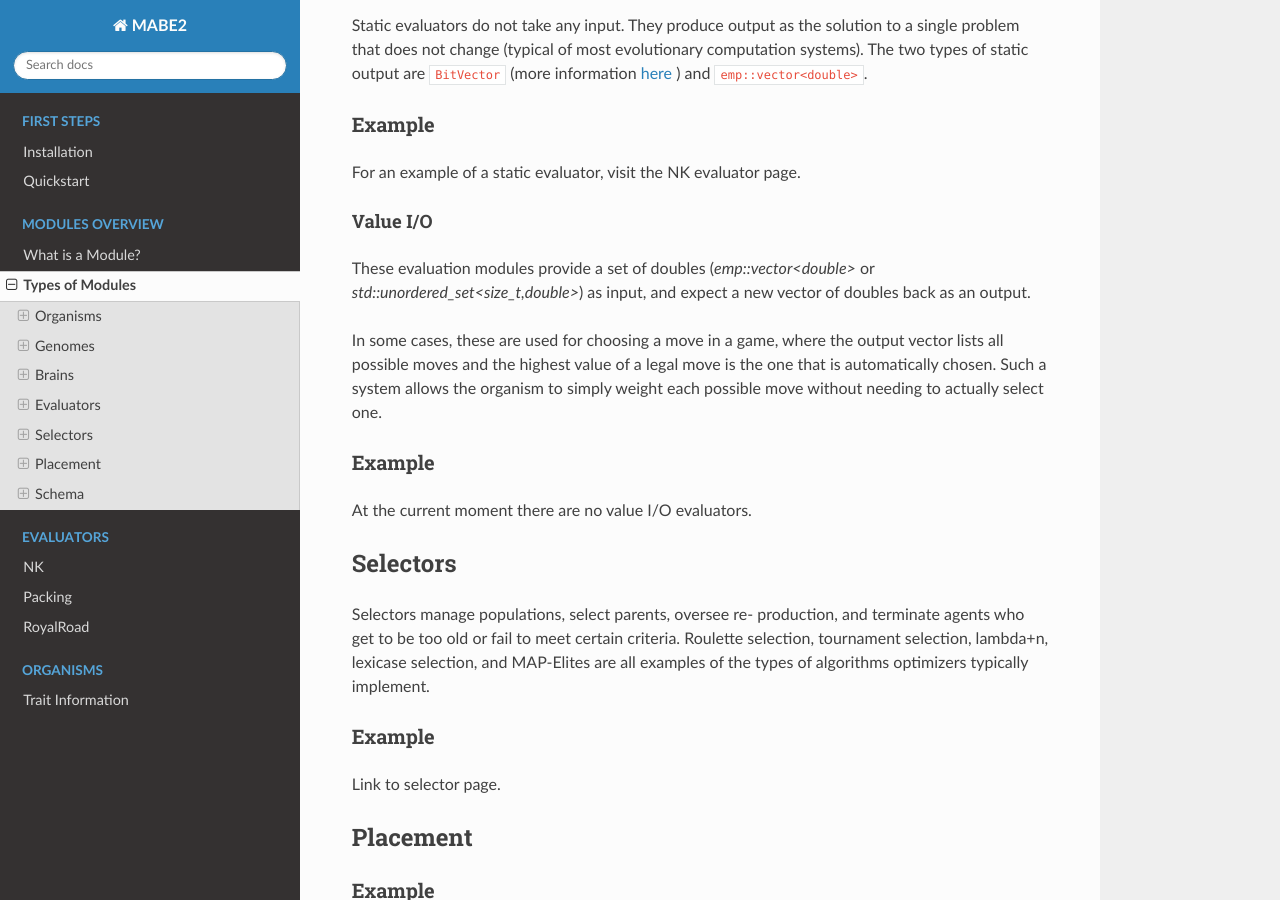
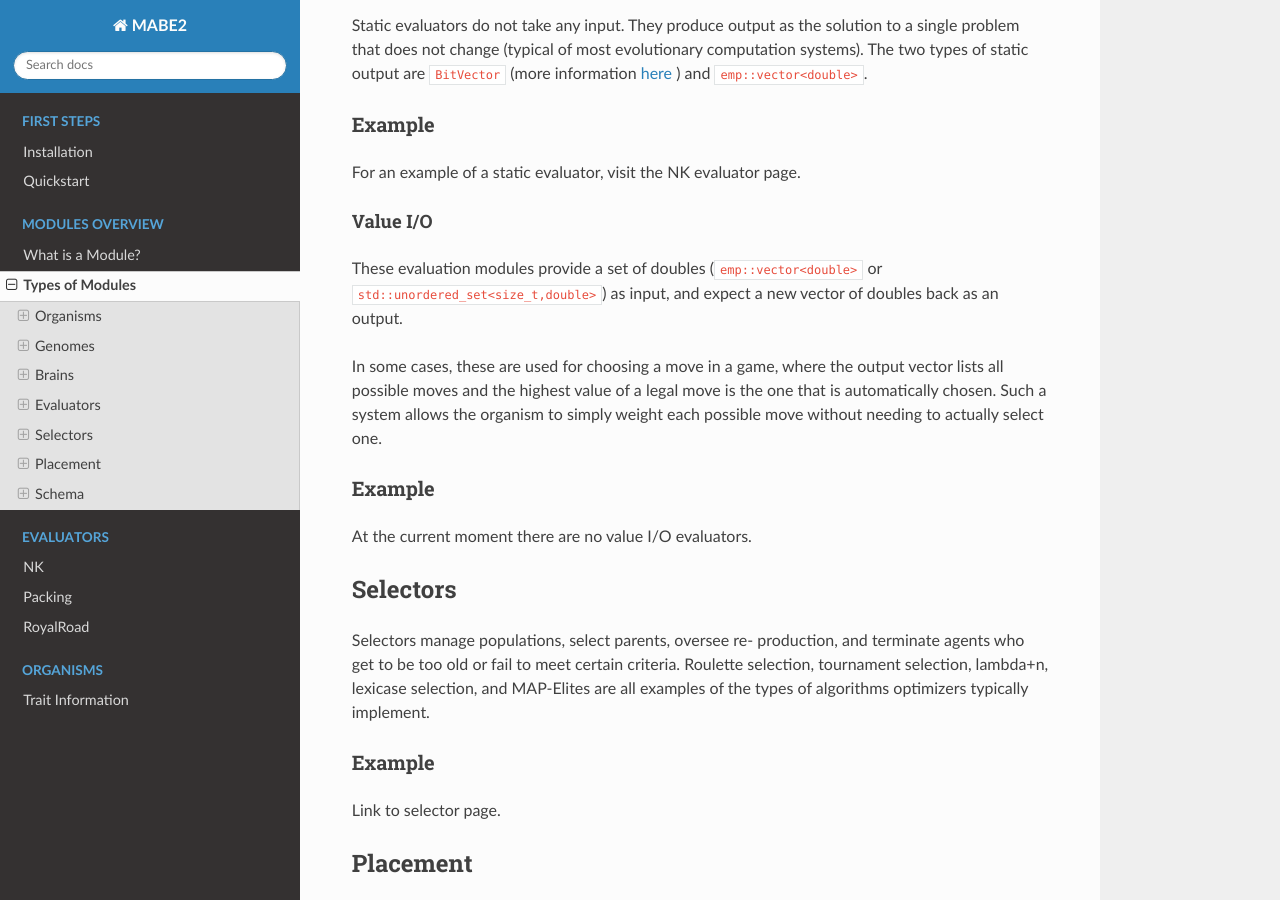
Before and after one commit to mercere99/MABE2, a Sphinx documentation site: the page built from docs/modules/01_module_types.rst, in a window 1280 px wide and 900 px high, scrolled down 1144 px. Built offline with Sphinx 7.4.7 and the Read the Docs theme 2.0.0, drawn with Linux system fonts in a browser that asks for light colours.

```diff
--- a/docs/modules/01_module_types.rst
+++ b/docs/modules/01_module_types.rst
@@ -67,8 +67,8 @@ For an example of a static evaluator, visit the :ref:`NK evaluator page<../evalu
 Value I/O
 ---------
 
-These evaluation modules provide a set of doubles (`emp::vector<double>` or
-`std::unordered_set<size_t,double>`) as input, and expect a new vector of
+These evaluation modules provide a set of doubles (``emp::vector<double>`` or
+``std::unordered_set<size_t,double>``) as input, and expect a new vector of
 doubles back as an output.
 
 In some cases, these are used for choosing a move in a game, where the output
```
